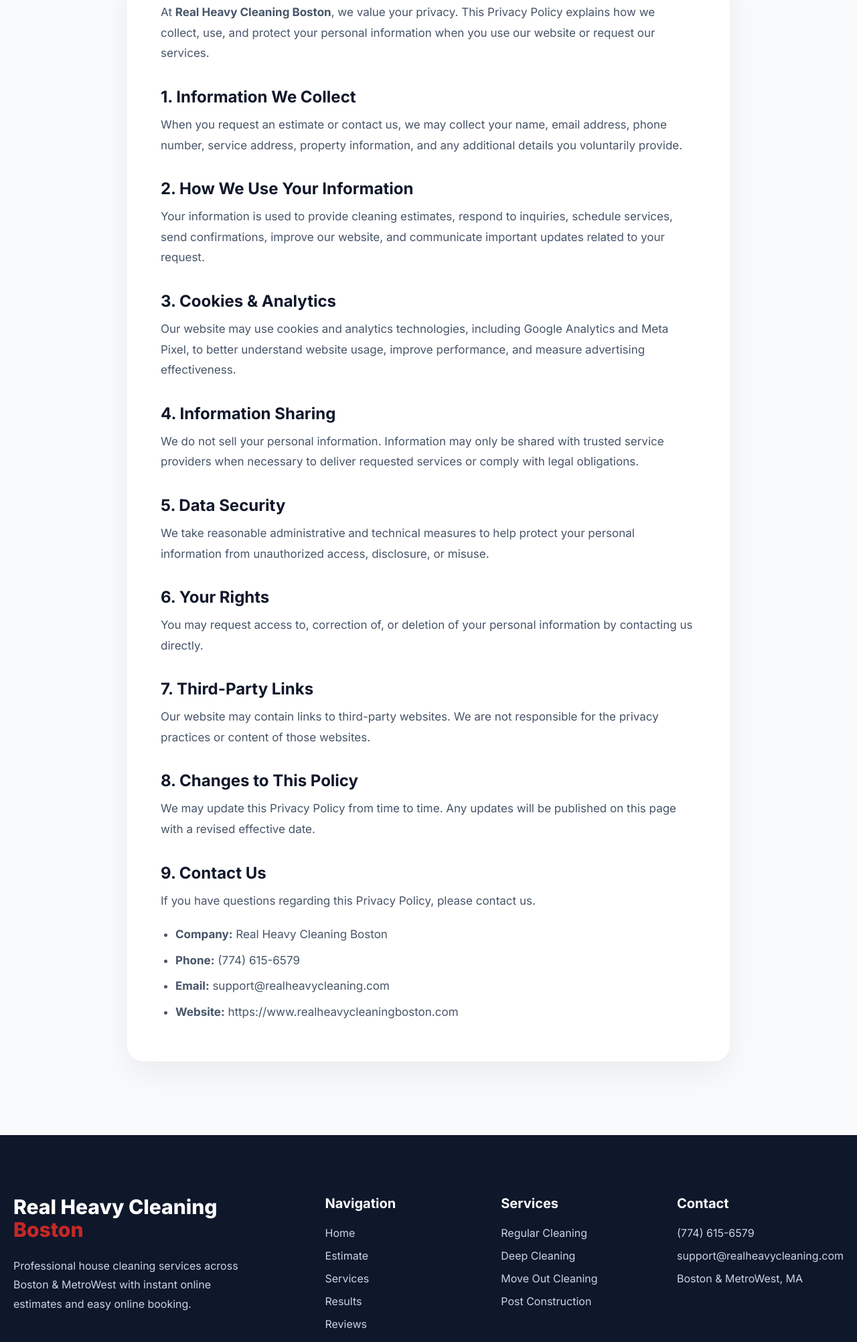
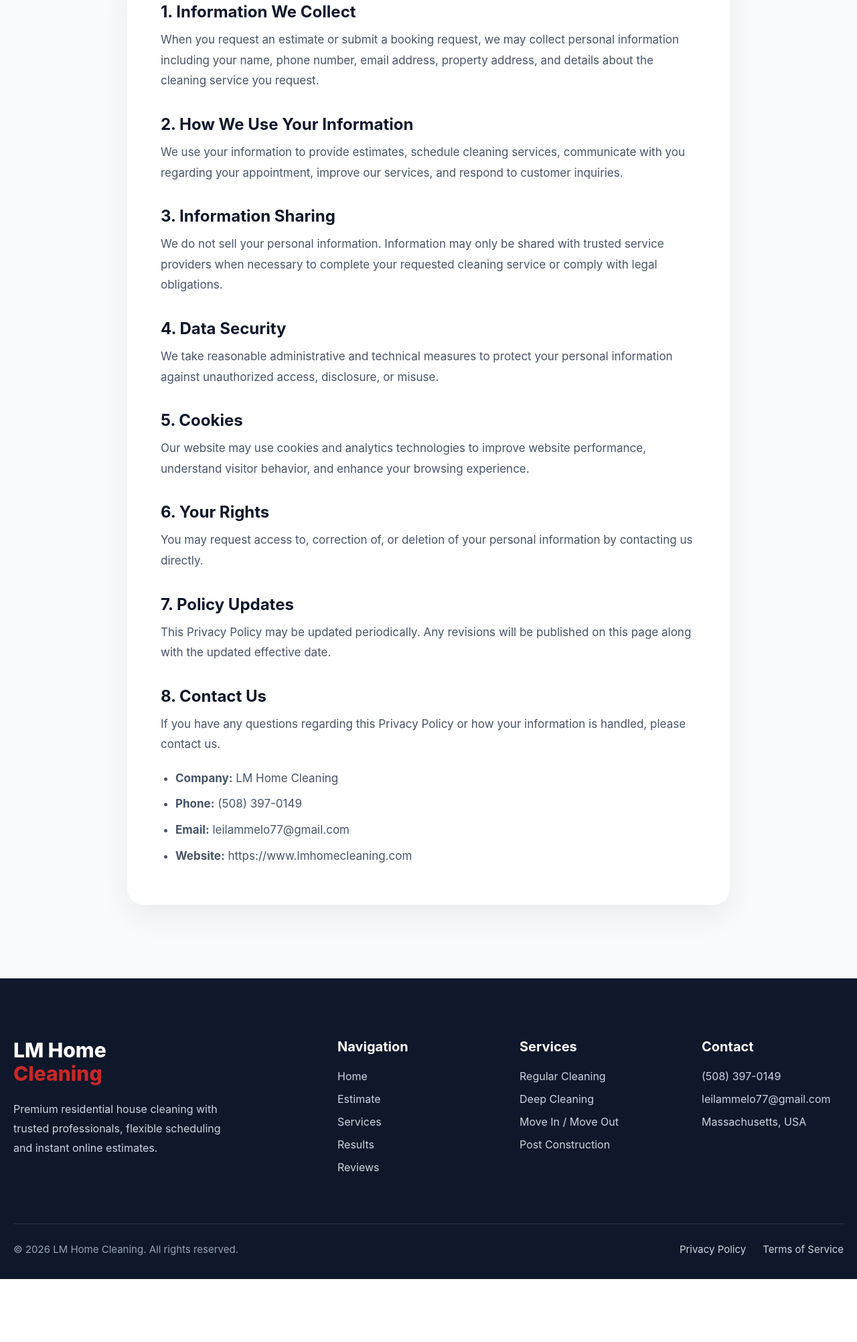
Before and after one commit to benhurfig/LMHomeCleaning, a plain HTML site: page privacy-policy.html in a window 1280 px wide. Shown: the part 449-2453 px from the top of the page at 67% size. After the commit the page ends 2359 px from the top, so only its background shows below. Drawn offline with Linux system fonts and the light colour scheme.

Commit message:
update paginas

```diff
--- a/privacy-policy.html
+++ b/privacy-policy.html
@@ -1,121 +1,30 @@
-<!-- ==========================================================
-HEAD
-========================================================== -->
-
-<head>
-
-    <!-- ==========================================================
-    BASIC
-    ========================================================== -->
-
-    <meta charset="UTF-8">
-
-    <meta name="viewport"
-        content="width=device-width, initial-scale=1.0">
-
-    <!-- ==========================================================
-    SEO
-    ========================================================== -->
-
-    <title>Real Heavy Cleaning Boston | House Cleaning in MetroWest</title>
+<title>Terms of Service | LM Home Cleaning</title>
 
 <meta name="description"
-        content="Professional House Cleaning in MetroWest. Get a Real Estimate Online in under 60 seconds.">
-
-    <meta name="robots"
-        content="index,follow">
+content="Read the Terms of Service for LM Home Cleaning. Learn about estimates, bookings, payments, cancellations and our cleaning service policies.">
 
 <meta name="author"
-        content="Real Heavy Cleaning Boston">
+content="LM Home Cleaning">
 
 <link rel="canonical"
-        href="https://www.realheavycleaningboston.com/">
-
-    <!-- ==========================================================
-    THEME
-    ========================================================== -->
+href="https://www.lmhomecleaning.com/terms-of-service.html">
 
 <meta name="theme-color"
-        content="#16A34A">
-
-    <!-- ==========================================================
-    OPEN GRAPH
-    ========================================================== -->
-
-    <meta property="og:type"
-        content="website">
+content="#C62828">
 
 <meta property="og:title"
-        content="Real Heavy Cleaning Boston">
+content="LM Home Cleaning | Terms of Service">
 
 <meta property="og:description"
-        content="Professional House Cleaning in MetroWest. Get your estimate online in under 60 seconds.">
+content="Premium residential house cleaning with trusted professionals and transparent service policies.">
 
 <meta property="og:url"
-        content="https://www.realheavycleaningboston.com/">
+content="https://www.lmhomecleaning.com/terms-of-service.html">
 
 <meta property="og:site_name"
-        content="Real Heavy Cleaning Boston">
-
-    <meta property="og:locale"
-        content="en_US">
-
-    <meta property="og:image"
-        content="assets/images/og-image.jpg">
-
-    <meta property="og:image:width"
-        content="1200">
-
-    <meta property="og:image:height"
-        content="630">
-
-    <!-- ==========================================================
-    FAVICON
-    ========================================================== -->
-
-    <link rel="icon"
-        href="favicon.ico">
-
-    <link rel="apple-touch-icon"
-        href="apple-touch-icon.png">
-
-    <link rel="manifest"
-        href="seo/site.webmanifest">
-
-    <!-- ==========================================================
-    GOOGLE FONTS
-    ========================================================== -->
-
-    <link rel="preconnect"
-        href="https://fonts.googleapis.com">
-
-    <link rel="preconnect"
-        href="https://fonts.gstatic.com"
-        crossorigin>
-
-    <link href="https://fonts.googleapis.com/css2?family=Inter:wght@300;400;500;600;700;800&display=swap"
-        rel="stylesheet">
-
-    <!-- ==========================================================
-    CSS
-    ========================================================== -->
-
-    <link rel="stylesheet"
-        href="assets/css/style.css">
-
-    <!-- ==========================================================
-    ANALYTICS
-    Os scripts serão carregados pelo ga4.js
-    ========================================================== -->
-
-</head>
-
-<!-- ==========================================================
-BODY
-========================================================== -->
+content="LM Home Cleaning">
 
 <body>
-
 <!-- ==========================================================
 HEADER
 ========================================================== -->
@@ -124,27 +33,18 @@
 
     <div class="container">
 
-        <!-- Mobile Menu -->
-
-        <div class="hamburger mobile-menu-button"
-             aria-expanded="false">
-
-            ☰
-
-        </div>
-
         <!-- Logo -->
 
         <a href="/" class="logo">
 
             <img src="assets/images/logo.png"
-                 alt="Real Heavy Cleaning Boston">
+                 alt="LM Home Cleaning">
 
             <div>
 
-                <h2>Real Heavy Cleaning Boston</h2>
+                <h2>LM Home Cleaning</h2>
 
-                <span>(774) 615-6579</span>
+                <span>(508) 397-0149</span>
 
             </div>
 
@@ -167,7 +67,7 @@
         <!-- CTA -->
 
         <a class="cta"
-           href="https://www.smartimateapp.com/rhc-estimate"
+           href="https://www.smartimateapp.com/lm-estimate"
            data-track="estimate_click"
            data-location="header_cta">
 
@@ -180,10 +80,8 @@
 </header>
 
 <!-- ==========================================================
-End Header
-========================================================== -->
-
-
+END HEADER
+========================================================
 <!-- ==========================================================
 PRIVACY POLICY
 ========================================================== -->
@@ -197,34 +95,20 @@
         </span>
 
         <h1>
-
             Privacy Policy
-
         </h1>
 
         <p class="legal-updated">
-
-            Last Updated: June 30, 2026
-
+            Last Updated: July 1, 2026
         </p>
 
         <div class="legal-content">
-
-            <p>
-
-                At <strong>Real Heavy Cleaning Boston</strong>, we value your privacy.
-                This Privacy Policy explains how we collect, use, and protect your
-                personal information when you use our website or request our services.
-
-            </p>
 
             <h2>1. Information We Collect</h2>
 
             <p>
 
-                When you request an estimate or contact us, we may collect your
-                name, email address, phone number, service address, property
-                information, and any additional details you voluntarily provide.
+                When you request an estimate or submit a booking request, we may collect personal information including your name, phone number, email address, property address, and details about the cleaning service you request.
 
             </p>
 
@@ -232,39 +116,31 @@
 
             <p>
 
-                Your information is used to provide cleaning estimates, respond to
-                inquiries, schedule services, send confirmations, improve our
-                website, and communicate important updates related to your request.
+                We use your information to provide estimates, schedule cleaning services, communicate with you regarding your appointment, improve our services, and respond to customer inquiries.
 
             </p>
 
-            <h2>3. Cookies & Analytics</h2>
+            <h2>3. Information Sharing</h2>
 
             <p>
 
-                Our website may use cookies and analytics technologies, including
-                Google Analytics and Meta Pixel, to better understand website usage,
-                improve performance, and measure advertising effectiveness.
+                We do not sell your personal information. Information may only be shared with trusted service providers when necessary to complete your requested cleaning service or comply with legal obligations.
 
             </p>
 
-            <h2>4. Information Sharing</h2>
+            <h2>4. Data Security</h2>
 
             <p>
 
-                We do not sell your personal information. Information may only be
-                shared with trusted service providers when necessary to deliver
-                requested services or comply with legal obligations.
+                We take reasonable administrative and technical measures to protect your personal information against unauthorized access, disclosure, or misuse.
 
             </p>
 
-            <h2>5. Data Security</h2>
+            <h2>5. Cookies</h2>
 
             <p>
 
-                We take reasonable administrative and technical measures to help
-                protect your personal information from unauthorized access,
-                disclosure, or misuse.
+                Our website may use cookies and analytics technologies to improve website performance, understand visitor behavior, and enhance your browsing experience.
 
             </p>
 
@@ -272,47 +148,35 @@
 
             <p>
 
-                You may request access to, correction of, or deletion of your
-                personal information by contacting us directly.
+                You may request access to, correction of, or deletion of your personal information by contacting us directly.
 
             </p>
 
-            <h2>7. Third-Party Links</h2>
+            <h2>7. Policy Updates</h2>
 
             <p>
 
-                Our website may contain links to third-party websites. We are not
-                responsible for the privacy practices or content of those websites.
+                This Privacy Policy may be updated periodically. Any revisions will be published on this page along with the updated effective date.
 
             </p>
 
-            <h2>8. Changes to This Policy</h2>
+            <h2>8. Contact Us</h2>
 
             <p>
 
-                We may update this Privacy Policy from time to time. Any updates
-                will be published on this page with a revised effective date.
-
-            </p>
-
-            <h2>9. Contact Us</h2>
-
-            <p>
-
-                If you have questions regarding this Privacy Policy, please contact
-                us.
+                If you have any questions regarding this Privacy Policy or how your information is handled, please contact us.
 
             </p>
 
             <ul>
 
-                <li><strong>Company:</strong> Real Heavy Cleaning Boston</li>
+                <li><strong>Company:</strong> LM Home Cleaning</li>
 
-                <li><strong>Phone:</strong> (774) 615-6579</li>
+                <li><strong>Phone:</strong> (508) 397-0149</li>
 
-                <li><strong>Email:</strong> support@realheavycleaning.com</li>
+                <li><strong>Email:</strong> leilammelo77@gmail.com</li>
 
-                <li><strong>Website:</strong> https://www.realheavycleaningboston.com</li>
+                <li><strong>Website:</strong> https://www.lmhomecleaning.com</li>
 
             </ul>
 
@@ -326,11 +190,10 @@
 END PRIVACY POLICY
 ========================================================== -->
 
-
-
 <!-- ==========================================================
 FOOTER
 ========================================================== -->
+
 <footer class="footer">
 
     <div class="container">
@@ -343,17 +206,16 @@
 
                 <h3 class="footer-brand">
 
-                    Real Heavy Cleaning
+                    LM Home
 
-                    <span>Boston</span>
+                    <span>Cleaning</span>
 
                 </h3>
 
                 <p>
 
-                    Professional house cleaning services across
-                    Boston & MetroWest with instant online estimates
-                    and easy online booking.
+                    Premium residential house cleaning with trusted professionals,
+                    flexible scheduling and instant online estimates.
 
                 </p>
 
@@ -393,7 +255,7 @@
 
                     <li>Deep Cleaning</li>
 
-                    <li>Move Out Cleaning</li>
+                    <li>Move In / Move Out</li>
 
                     <li>Post Construction</li>
 
@@ -409,11 +271,11 @@
 
                 <ul>
 
-                    <li>(774) 615-6579</li>
+                    <li>(508) 397-0149</li>
 
-                    <li>support@realheavycleaning.com</li>
+                    <li>leilammelo77@gmail.com</li>
 
-                    <li>Boston & MetroWest, MA</li>
+                    <li>Massachusetts, USA</li>
 
                 </ul>
 
@@ -425,7 +287,7 @@
 
             <p>
 
-                © 2026 Real Heavy Cleaning Boston. All rights reserved.
+                © 2026 LM Home Cleaning. All rights reserved.
 
             </p>
 
@@ -445,10 +307,16 @@
 
     </div>
 
+</footer>
 
 <!-- ==========================================================
 END FOOTER
 ========================================================== -->
-
 <script src="assets/js/main.js" defer></script>
 <script src="assets/js/ga4.js" defer></script>
+
+<link rel="stylesheet" href="assets/css/variables.css">
+
+<link rel="stylesheet" href="assets/css/style.css">
+
+<link rel="stylesheet" href="assets/css/legal.css">
```
Also changed, not shown: terms-of-service.html (+45 -146 lines). Lines whose indentation alone changed are shown as unchanged.
